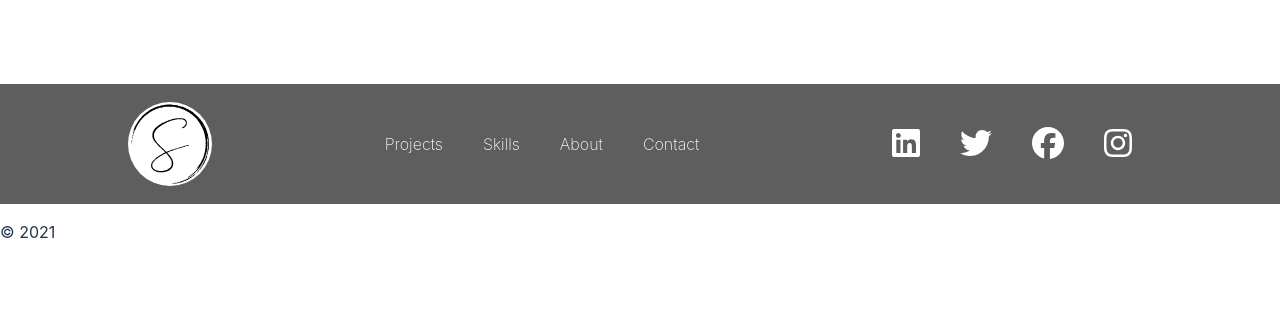
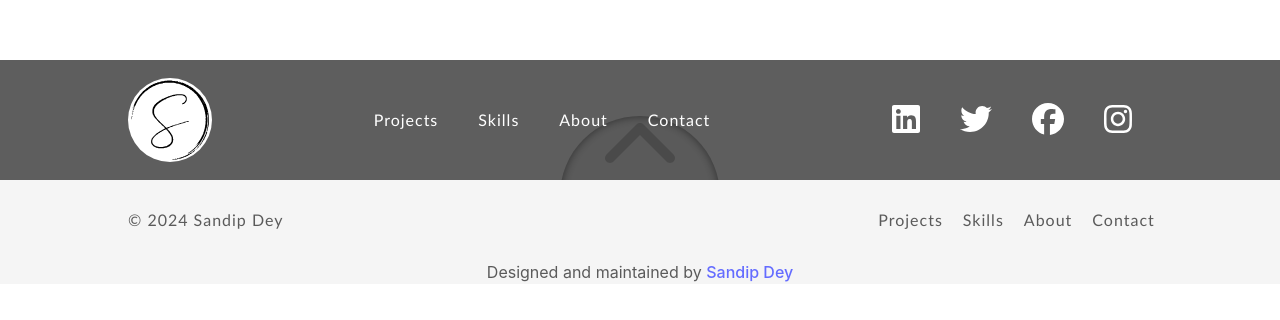
Before and after one commit to deysandip301/portfolio, a React (Vite) app: page /contact in a window 1280 px wide. Shown: the part 228-548 px from the top of the page. Built offline with nearby package versions, Linux system fonts and the light colour scheme.

Commit message:
added footer content and design

```diff
--- a/package.json
+++ b/package.json
@@ -11,6 +11,7 @@
   },
   "dependencies": {
     "@fortawesome/free-brands-svg-icons": "^6.5.2",
+    "@fortawesome/free-solid-svg-icons": "^6.5.2",
     "@fortawesome/react-fontawesome": "^0.2.2",
     "prop-types": "^15.8.1",
     "react": "^18.2.0",
--- /dev/null
+++ b/src/Footer.css
@@ -0,0 +1,85 @@
+.bottom {
+    position: relative;
+    display: flex;
+    flex-direction: column;
+    justify-content: center;
+    align-items: center;
+    width: 100vw;
+}
+
+.footer {
+    background-color: rgba(245, 245, 245, 1);
+    display: flex;
+    align-items: center;
+    position: relative;
+    width: 100%;
+}
+
+.arrow-up {
+    position: absolute;
+    top: -8vh;
+    left: 50%;
+    transform: translateX(-50%);
+    z-index: -1;
+    height: 20vh;
+    aspect-ratio: 1 / 1;
+    cursor: pointer;
+    border-radius: 50%;
+    box-shadow: grey inset 0 0 10px 0;
+    background-color: rgba(245, 245, 245, 1);
+    color: rgba(0, 0, 0, 0.18);
+    display: flex;
+    align-items: center;
+    justify-content: center;
+}
+
+.arrow {
+    position: absolute;
+    top : -1vh;
+}
+
+
+.footer-content {
+    width: 100%;
+    padding-left : 10%;
+    height: 10vh;
+    display: flex;
+    align-items: center;
+    justify-content: space-between;
+}
+
+.copyright {
+    width:  auto ;
+    color: rgba(0, 0, 0, 0.63);
+    font-family: optima, sans-serif;
+    letter-spacing: 1px;
+}
+
+.footer-links {
+    width: auto;
+    padding-right : 10%;
+    display: flex;
+    list-style-type: none;
+}
+
+.footer-links a {
+    font-family: optima, sans-serif;
+    letter-spacing: 1px;
+    color: rgba(0, 0, 0, 0.63);
+    text-decoration: none;
+    padding: 10px;
+    transition: color 0.3s ease;
+}
+
+.footer-links a:hover {
+    color: rgba(0, 0, 0, 1);
+}
+
+.credit {
+    /*height : 1vh;*/
+    width: 100%;
+    background-color: rgba(245, 245, 245, 1);
+    text-align: center;
+    color: rgba(0, 0, 0, 0.63);
+    /*padding-bottom: 0.5vh;*/
+}
--- a/src/Footer.jsx
+++ b/src/Footer.jsx
@@ -1,7 +1,27 @@
+import './Footer.css';
+import { faChevronUp } from '@fortawesome/free-solid-svg-icons';
+import { FontAwesomeIcon } from "@fortawesome/react-fontawesome";
+
 const Footer = () => {
     return (
-        <footer>
-            <p>&copy; 2021</p>
+        <footer className="bottom">
+            <div className="footer">
+                <div className="arrow-up">
+                    <div className="arrow"><FontAwesomeIcon icon={faChevronUp} size="5x"/></div>
+                </div>
+                <div className="footer-content">
+                    <p className="copyright">&copy; 2024 Sandip Dey</p>
+                    <ul className="footer-links">
+                        <li><a href="/projects">Projects</a></li>
+                        <li><a href="/skills">Skills</a></li>
+                        <li><a href="/about">About</a></li>
+                        <li><a href="/contact">Contact</a></li>
+                    </ul>
+                </div>
+            </div>
+            <div className="credit">
+                Designed and maintained by <a href="https://www.linkedin.com/in/sandipdey301/" target="_blank" rel="noopener noreferrer">Sandip Dey</a>
+            </div>
         </footer>
     )
 }
--- a/src/Navbar.css
+++ b/src/Navbar.css
@@ -21,17 +21,19 @@
     background-color: rgba(255, 255, 255, 0.62);
 }
 
-.nav-links{
+.nav-links{;
     display: flex;
     list-style-type: none;
     justify-content: flex-end;
 }
 .nav-links a{
+    font-family: optima ,sans-serif;
+    letter-spacing: 1px;
+    font-weight: max(150,1rem);
     color: #fff;
     text-decoration: none;
     padding: 10px;
     margin: 0 10px;
-    font-weight : 250;
     transition: color 0.3s ease;
 }
 
```
Also changed, not shown: 1 other file (tests, documents, lock files or other folders).
